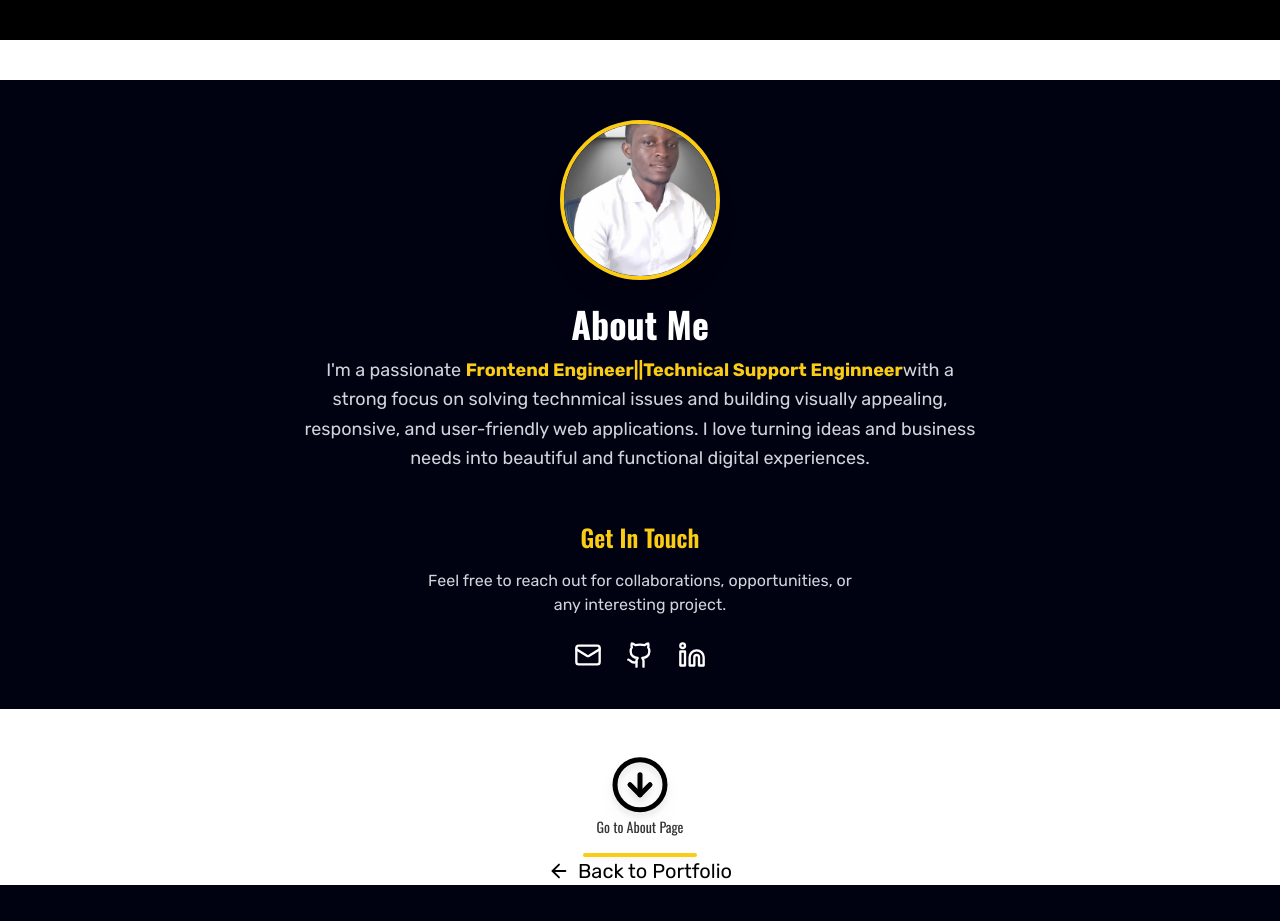
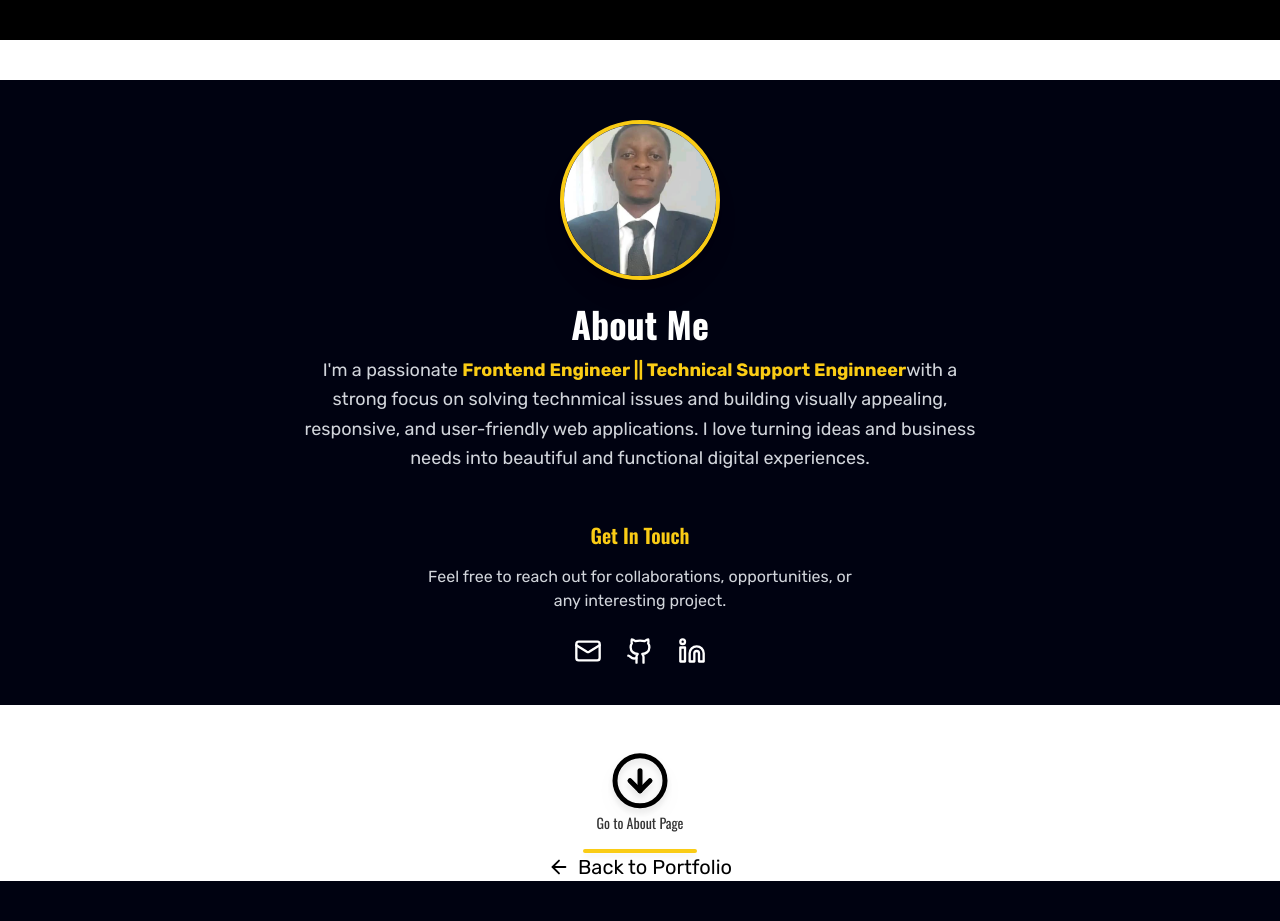
Before and after one commit to Atabo2023/My_portfolio_web, a React app: page /Aboutalone in a window 1280 px wide. Shown: the part 1640-2561 px from the top of the page. Built offline with nearby package versions, Linux system fonts and the light colour scheme; the HTML template or start-up script is replaced by a standard one.

Commit message:
change about image

```diff
--- a/src/Aboutalone.jsx
+++ b/src/Aboutalone.jsx
@@ -1,6 +1,6 @@
 import React from "react";
 import { Github, Linkedin, Mail, ArrowLeft, Sparkles } from "lucide-react";
-import Bebpic1 from "../src/Images/Bebpic1.jpg";
+import pict4 from "../src/Images/pict4.jpg";
 // import Marquee from "react-fast-marquee";
 import { About2 } from "./About2";
 
@@ -18,11 +18,7 @@ export const Aboutalone = () => {
 
       {/* Profile Image */}
       <div className="w-40 h-40 rounded-full overflow-hidden border-4 border-yellow-400 shadow-xl mb-6">
-        <img
-          src={Bebpic1}
-          alt="profile"
-          className="w-full h-full object-cover"
-        />
+        <img src={pict4} alt="profile" className="w-full h-full object-cover" />
       </div>
 
       {/* Intro */}
@@ -33,7 +29,7 @@ export const Aboutalone = () => {
       <p className="text-gray-300 px-2 md:px-0 text-lg leading-relaxed text-center max-w-2xl font-rubik">
         I'm a passionate{" "}
         <span className="text-yellow-400 font-medium md:font-semibold">
-          Frontend Engineer||Technical Support Enginneer
+          Frontend Engineer || Technical Support Enginneer
         </span>
         with a strong focus on solving technmical issues and building visually
         appealing, responsive, and user-friendly web applications. I love
@@ -42,7 +38,7 @@ export const Aboutalone = () => {
       </p>
 
       <div className="mt-12 text-center">
-        <h2 className="text-2xl font-medium md:font-semibold mb-4 text-yellow-400">
+        <h2 className="text-xl font-medium md:font-semibold mb-4 text-yellow-400">
           Get In Touch
         </h2>
 
```
Also changed, not shown: src/Images/pict4.jpg (added).
